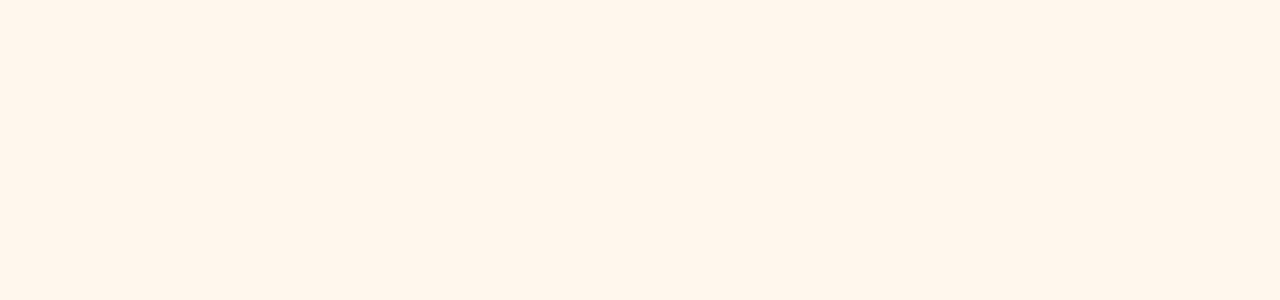
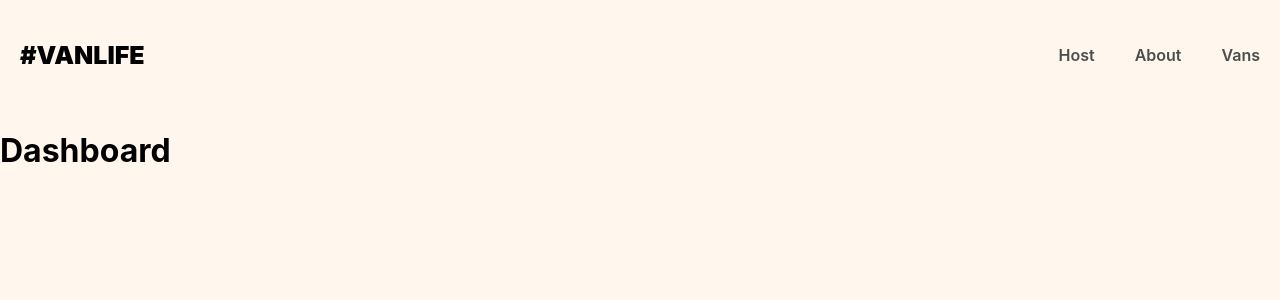
Before and after one commit to Karabo-M-Radebe/KARRAD369_BCL2401_GroupC_Karabo-Radebe_DJS08, a React (Vite) app: page /host in a window 1280 px wide. Before the commit this address had no page. Shown: the top 300 px of the page. Built offline with nearby package versions, Linux system fonts and the light colour scheme; what miragejs would draw is missing.

Commit message:
"Added new route for Host, removed VanDetail and Vans components, and updated Header with new link"

```diff
--- a/components/Header.jsx
+++ b/components/Header.jsx
@@ -5,6 +5,7 @@
         <header>
             <Link className="site-logo" to="/">#VanLife</Link>
             <nav>
+                <Link to="/host">Host</Link>
                 <Link to="/about">About</Link>
                 <Link to="/vans">Vans</Link>
             </nav>
--- /dev/null
+++ b/presentation/Host/Dashboard.jsx
@@ -0,0 +1,7 @@
+
+
+export const Dashboard = () => {
+   return(
+    <h1>Dashboard</h1>
+   )
+}
--- /dev/null
+++ b/presentation/Host/Income.jsx
@@ -0,0 +1,7 @@
+
+
+export const Income = () => {
+    return(
+    <h1>Income</h1>
+    )
+}
--- /dev/null
+++ b/presentation/Host/Reviews.jsx
@@ -0,0 +1,7 @@
+
+
+export const Reviews = () => {
+    return(
+    <h1>REVIEWS</h1>
+    )
+}
--- a/src/App.jsx
+++ b/src/App.jsx
@@ -3,11 +3,14 @@
 import "./index.css";
 import { Home } from "../presentation/Home.jsx";
 import { About } from "../presentation/About.jsx";
-import { Vans } from "../presentation/Vans.jsx";
+import { Vans } from "../presentation/Vans/Vans.jsx";
 
 import "./server.js";
-import { VanDetail } from "../presentation/VanDetail.jsx";
+import { VanDetail } from "../presentation/Vans/VanDetail.jsx";
 import { Layout } from "../components/Layout.jsx";
+import { Dashboard } from "../presentation/Host/Dashboard.jsx";
+import { Income } from "../presentation/Host/Income.jsx";
+import { Reviews } from "../presentation/Host/Reviews.jsx";
 
 export default function App () {
 
@@ -19,6 +22,9 @@
         <Route path="/about" element={<About/>}/>
         <Route path="/vans" element={<Vans/>}/>
         <Route path="/vans/:id" element={<VanDetail/>}/>
+        <Route path="/host" element={<Dashboard/>}/>
+        <Route path="/host/income" element={<Income/>}/>
+        <Route path="/host/reviews" element={<Reviews/>}/>
       </Route>
     </Routes>
     </BrowserRouter>
```
Also changed, not shown: presentation/Vans/VanDetail.jsx (renamed from presentation/VanDetail.jsx), presentation/Vans/Vans.jsx (renamed from presentation/Vans.jsx).
